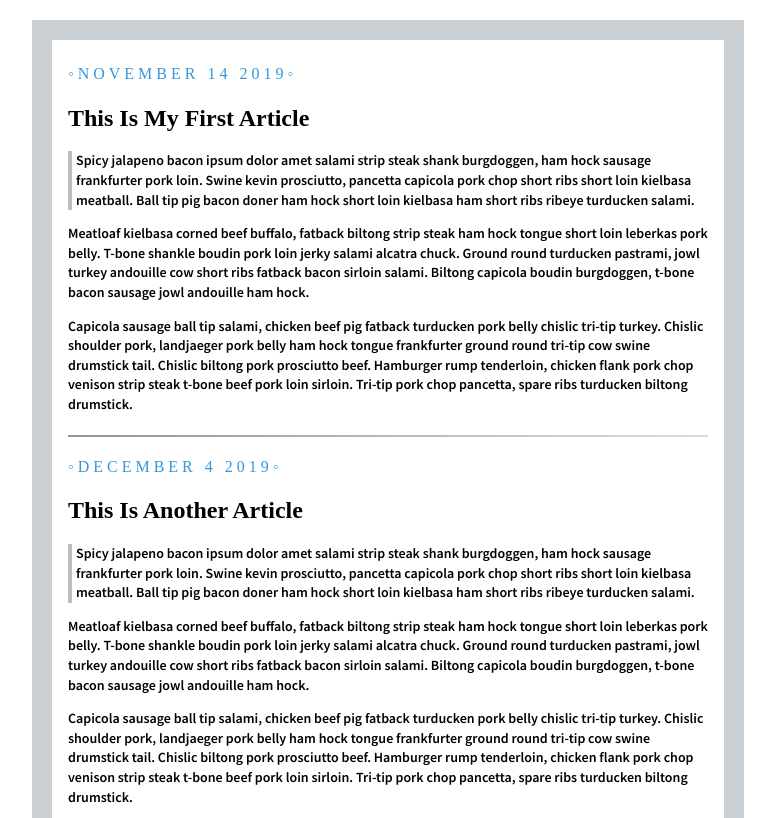
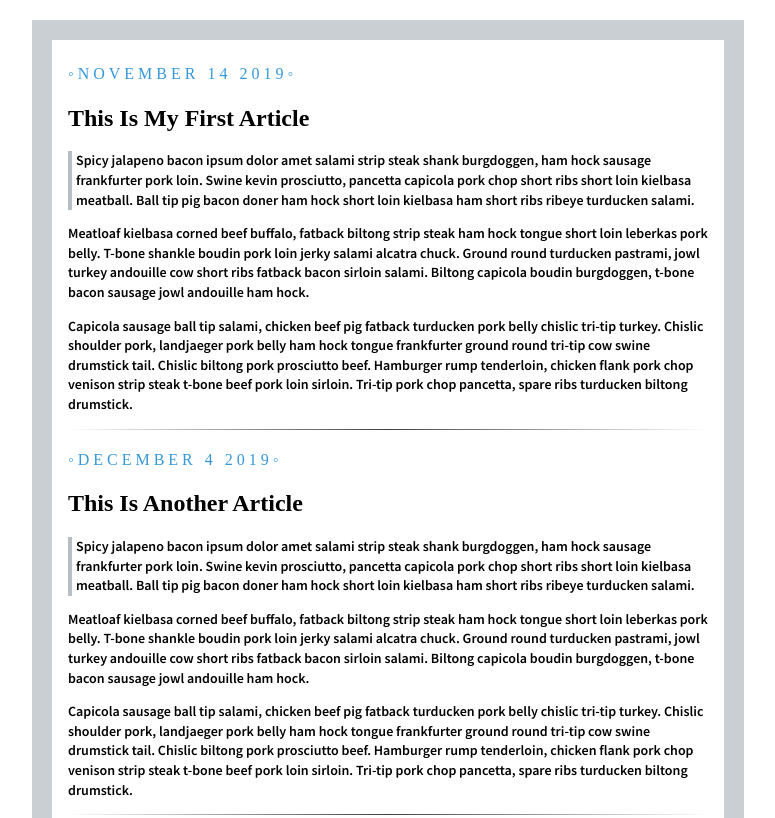
Before and after one commit to Ulyana-rookie/blog, a plain HTML site: page index.html in a window 1280 px wide. Shown: the top 818 px of the page, without its empty margins (252-1027 px from the left). Drawn offline with Linux system fonts and the light colour scheme.

Commit message:
changed hr

```diff
--- a/index.html
+++ b/index.html
@@ -7,25 +7,30 @@
     </head>
 
     <body>
+        <div class="post">
         <h4>November 14 2019</h4>
         <h2>This is my first article</h2>
         <p>Spicy jalapeno bacon ipsum dolor amet salami strip steak shank burgdoggen, ham hock sausage frankfurter pork loin. Swine kevin prosciutto, pancetta capicola pork chop short ribs short loin kielbasa meatball. Ball tip pig bacon doner ham hock short loin kielbasa ham short ribs ribeye turducken salami.</p>
         <p>Meatloaf kielbasa corned beef buffalo, fatback biltong strip steak ham hock tongue short loin leberkas pork belly. T-bone shankle boudin pork loin jerky salami alcatra chuck. Ground round turducken pastrami, jowl turkey andouille cow short ribs fatback bacon sirloin salami. Biltong capicola boudin burgdoggen, t-bone bacon sausage jowl andouille ham hock.</p>
         <p>Capicola sausage ball tip salami, chicken beef pig fatback turducken pork belly chislic tri-tip turkey. Chislic shoulder pork, landjaeger pork belly ham hock tongue frankfurter ground round tri-tip cow swine drumstick tail. Chislic biltong pork prosciutto beef. Hamburger rump tenderloin, chicken flank pork chop venison strip steak t-bone beef pork loin sirloin. Tri-tip pork chop pancetta, spare ribs turducken biltong drumstick.</p>
         <hr>
+        </div>
 
+        <div class="post">
         <h4>December 4 2019</h4>
         <h2>This is another article</h2>
         <p>Spicy jalapeno bacon ipsum dolor amet salami strip steak shank burgdoggen, ham hock sausage frankfurter pork loin. Swine kevin prosciutto, pancetta capicola pork chop short ribs short loin kielbasa meatball. Ball tip pig bacon doner ham hock short loin kielbasa ham short ribs ribeye turducken salami.</p>
         <p>Meatloaf kielbasa corned beef buffalo, fatback biltong strip steak ham hock tongue short loin leberkas pork belly. T-bone shankle boudin pork loin jerky salami alcatra chuck. Ground round turducken pastrami, jowl turkey andouille cow short ribs fatback bacon sirloin salami. Biltong capicola boudin burgdoggen, t-bone bacon sausage jowl andouille ham hock.</p>
         <p>Capicola sausage ball tip salami, chicken beef pig fatback turducken pork belly chislic tri-tip turkey. Chislic shoulder pork, landjaeger pork belly ham hock tongue frankfurter ground round tri-tip cow swine drumstick tail. Chislic biltong pork prosciutto beef. Hamburger rump tenderloin, chicken flank pork chop venison strip steak t-bone beef pork loin sirloin. Tri-tip pork chop pancetta, spare ribs turducken biltong drumstick.</p>
         <hr>
+        </div>
 
+        <div class="post">
         <h4>December 30 2019</h4>
         <h2>The celebration is coming</h2>
         <p>Spicy jalapeno bacon ipsum dolor amet salami strip steak shank burgdoggen, ham hock sausage frankfurter pork loin. Swine kevin prosciutto, pancetta capicola pork chop short ribs short loin kielbasa meatball. Ball tip pig bacon doner ham hock short loin kielbasa ham short ribs ribeye turducken salami.</p>
         <p>Meatloaf kielbasa corned beef buffalo, fatback biltong strip steak ham hock tongue short loin leberkas pork belly. T-bone shankle boudin pork loin jerky salami alcatra chuck. Ground round turducken pastrami, jowl turkey andouille cow short ribs fatback bacon sirloin salami. Biltong capicola boudin burgdoggen, t-bone bacon sausage jowl andouille ham hock.</p>
         <p>Capicola sausage ball tip salami, chicken beef pig fatback turducken pork belly chislic tri-tip turkey. Chislic shoulder pork, landjaeger pork belly ham hock tongue frankfurter ground round tri-tip cow swine drumstick tail. Chislic biltong pork prosciutto beef. Hamburger rump tenderloin, chicken flank pork chop venison strip steak t-bone beef pork loin sirloin. Tri-tip pork chop pancetta, spare ribs turducken biltong drumstick.</p>
-
+    </div>
     </body>
 </html>
--- a/style.css
+++ b/style.css
@@ -38,9 +38,7 @@ p {
 }
 
 hr {
-    margin: 1.25rem 0;
-    padding: 0;
-    height: 2px;
-    border: none;
-    background: linear-gradient(45deg, rgba(51, 51, 51, 0.527), #ddd);
+    border: 0;
+    height: 1px;
+    background-image: linear-gradient(to right, rgba(0, 0, 0, 0), rgba(0, 0, 0, 0.75), rgba(0, 0, 0, 0));
 }
```
